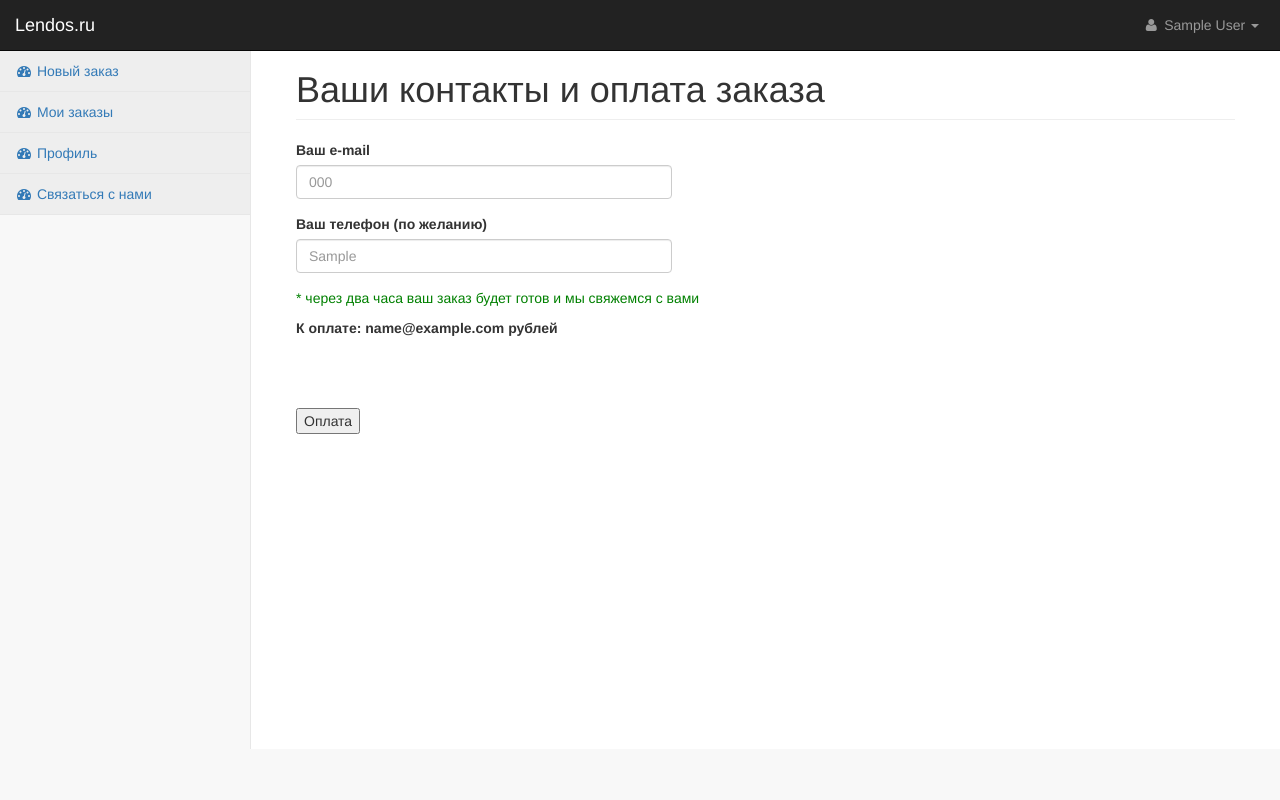
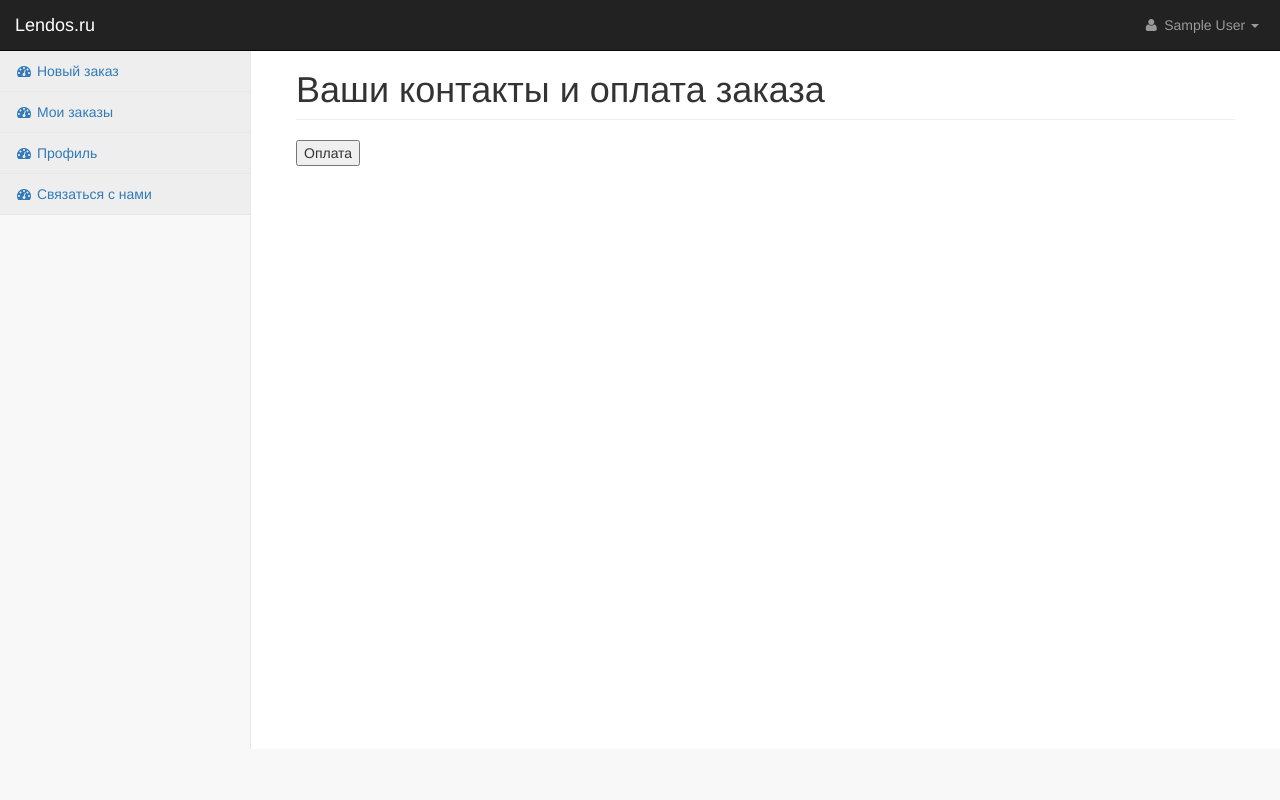
Before and after one commit to kerneq/lendos.ru, a PHP site: page /FINISH_ORDER.php in a window 1280 px wide. Run offline with PHP 8.4, Linux system fonts and the light colour scheme; the visitor is signed in with stand-in values (Sample User, id 1); tables that the repository leaves empty or names only in its code hold one stand-in row (values such as "Sample post").

Commit message:
do robokassa

```diff
--- a/FINISH_ORDER.php
+++ b/FINISH_ORDER.php
@@ -194,31 +194,7 @@ echo <<<_END
 
             <!-- ... Your content goes here ... -->
 
-            <form role="form" style="margin-bottom: 50px;" method="post" action="FINISH_ORDER.php">
-                <!-- e-mail -->
-                <div class="form-group">
-                    <label for="exampleInputEmail1">Ваш e-mail</label>
-                    <input type="email" class="form-control"
-                           id="exampleInputEmail1"
-                           placeholder="$user_email"
-                            style="width: 40%"
-                            name="email"
-                            required="required">
-                </div>
-                <!-- phone -->
-                <div class="form-group">
-                    <label for="exampleInputEmail1">Ваш телефон (по желанию)</label>
-                    <input type="text" class="form-control"
-                           id="exampleInputPhone"
-                           placeholder="$user_phone"
-                           style="width: 40%"
-                           name="phone">
-                </div>
 
-                <p style="color: green">* через два часа ваш заказ будет готов и мы свяжемся с вами</p>
-                <b>К оплате: $row[7] рублей</b>
-                </br></br>
-</form>
 _END;
 
 
```
